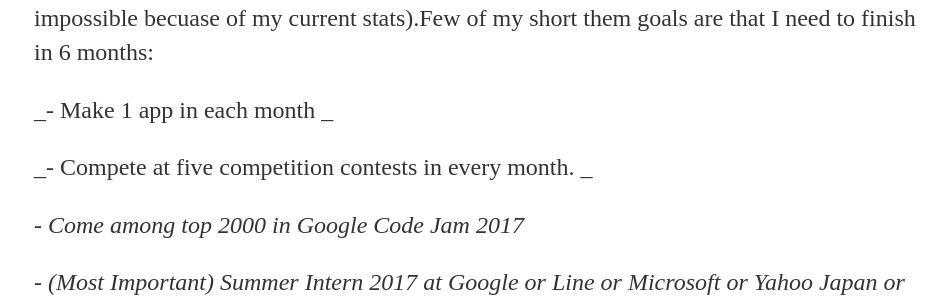
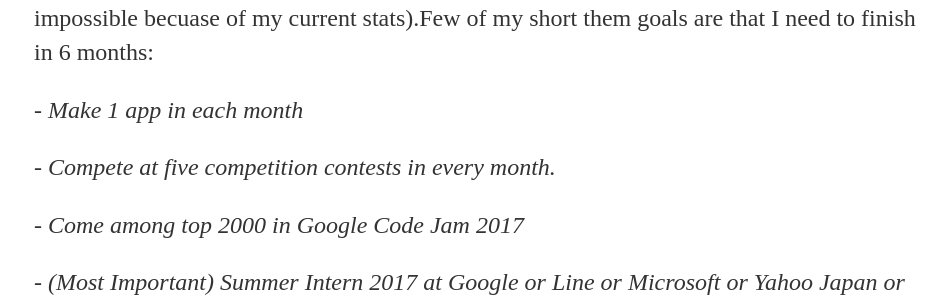
Before and after one commit to scitamehtam/scitamehtam.github.io, a Jekyll site: the page built from _posts/2016-11-01-Meet-me.md, in a window 1280 px wide. Shown: the part 1174-1471 px from the top of the page, without its empty margins (158-1109 px from the left). Built offline with Jekyll 4.4.1, drawn with Linux system fonts in a browser that asks for light colours.

```diff
--- a/_posts/2016-11-01-Meet-me.md
+++ b/_posts/2016-11-01-Meet-me.md
@@ -24,9 +24,9 @@ _2. I hardly challenge my selves. I have accounts  on all those major programmin
 
 I don't want to saty like this anymore. I want to better. Much Much better. I need to practice every single day and need to challenge myself. I have some very hard goals (some nearly impossible becuase of my current stats).Few of my short them goals are that I need to finish in 6 months:
 
-  _- Make 1 app in each month _
+  _- Make 1 app in each month_
 
-  _- Compete at five competition contests in every month. _
+  _- Compete at five competition contests in every month._
 
   _- Come among top 2000 in Google Code Jam 2017_
 
```
